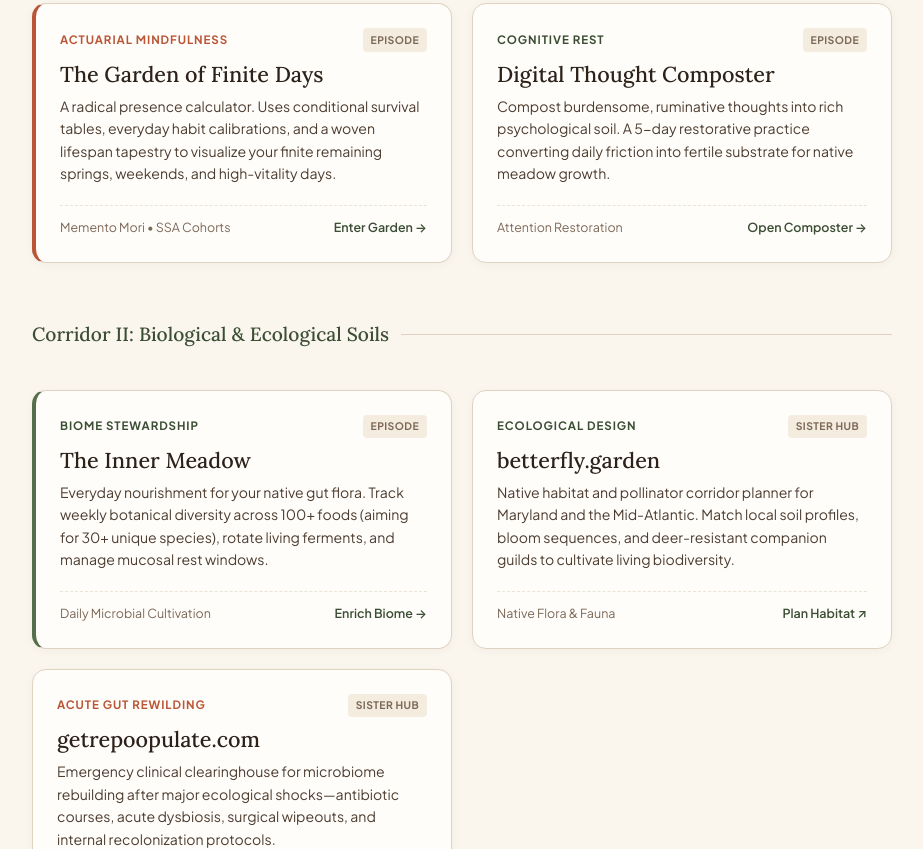
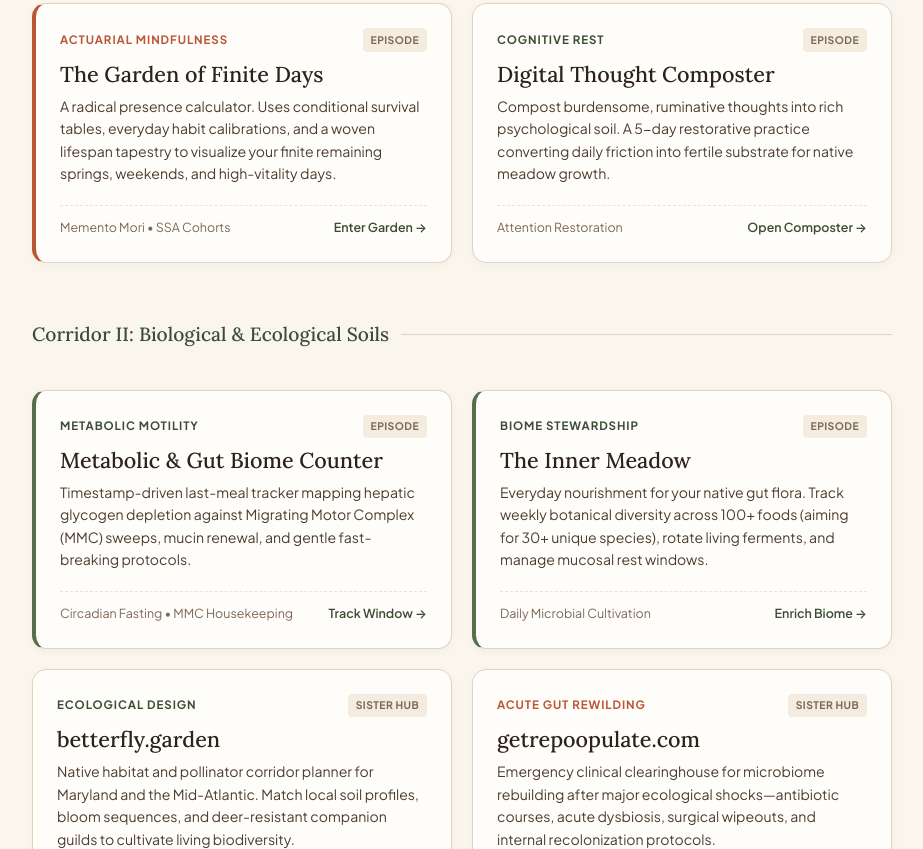
Before and after one commit to davidmikosz-netizen/fallow.garden, a plain HTML site: page index.html in a window 1280 px wide. Shown: the part 367-1216 px from the top of the page, without its empty margins (178-1101 px from the left). Drawn offline with Linux system fonts and the light colour scheme.

Commit message:
Update index.html

```diff
--- a/index.html
+++ b/index.html
@@ -399,6 +399,24 @@
     <div class="section-label">Corridor II: Biological &amp; Ecological Soils</div>
     <div class="app-grid">
 
+      <!-- Fasting & Gut Biome Window Tracker -->
+      <a href="/episodes/fastcounter/index.html" class="card highlight-moss">
+        <div class="card-top">
+          <div class="card-header">
+            <span class="card-type moss">Metabolic Motility</span>
+            <span class="card-badge">Episode</span>
+          </div>
+          <h2 class="card-title">Metabolic &amp; Gut Biome Counter</h2>
+          <p class="card-desc">
+            Timestamp-driven last-meal tracker mapping hepatic glycogen depletion against Migrating Motor Complex (MMC) sweeps, mucin renewal, and gentle fast-breaking protocols.
+          </p>
+        </div>
+        <div class="card-meta">
+          <span>Circadian Fasting • MMC Housekeeping</span>
+          <span class="card-link-text">Track Window &rarr;</span>
+        </div>
+      </a>
+
       <a href="/episodes/inner-meadow/index.html" class="card highlight-moss">
         <div class="card-top">
           <div class="card-header">
```
